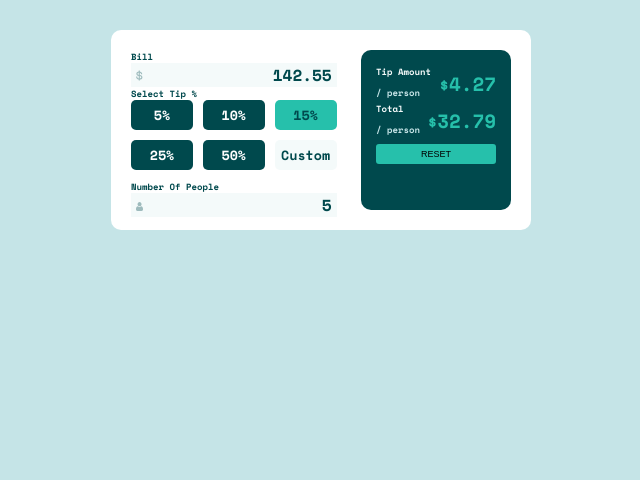
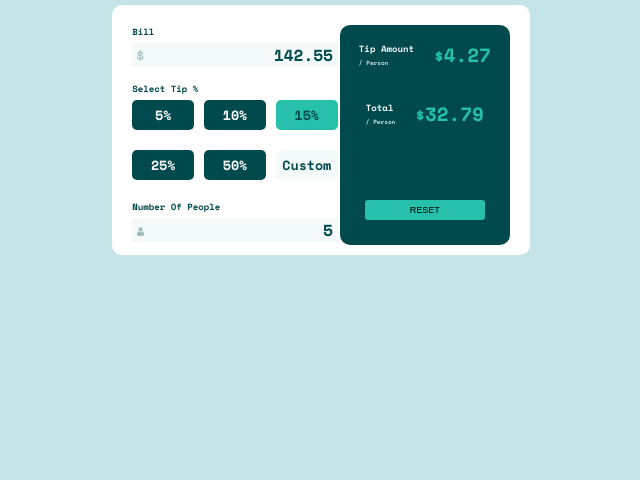
Before and after one commit to Oyetadetaiwo44/tip-calculator-project, a plain HTML site: page index.html in a window 1280 px wide. Shown: the part 320-800 px from the top of the page, without its empty margins (319-959 px from the left). Drawn offline with nearby package versions, Linux system fonts and the light colour scheme.

Commit message:
modified

```diff
--- a/index.html
+++ b/index.html
@@ -45,15 +45,15 @@
     <div class="right-box">
       <div class="amount">
         <div>
-          <h3 class="tips">tip amount</h3>
-          <span class="person">/ person</span>
+          <h3 class="tips">tip amount <span class="person"> <br>/ person</span></h3>
+
         </div>
         <div class="fig-color"><span class="dollar-size">$</span>4.27</div>
       </div>
       <div class="total-person">
         <div>
-          <h3 class="total">total</h3>
-          <span class="person">/ person</span>
+          <h3 class="total">total <span class="person"> <br>/ person</span></h3>
+
         </div>
         <div class="fig-color"><span class="dollar-size">$</span>32.79</div>
       </div>
--- a/style.css
+++ b/style.css
@@ -42,8 +42,8 @@ font-family: 'Space Mono', monospace;
     display: flex;
     justify-content: space-between;
     padding: 20px;
-    width: 420px;
-    height: 200px;
+    max-width: 450px;
+    height: 250px;
     border-radius: 10px;
     gap: 2px;
 }
@@ -52,6 +52,7 @@ h3{
     color: hsl(183, 100%, 15%);
     font-weight: 200;
     font-size: 9px;
+    margin-bottom: 5px;
 }
 
 .bg-bill{
@@ -60,6 +61,7 @@ h3{
   justify-content: space-between;
   align-items: center;
   padding: 0 5px;
+  margin-bottom: 15px;
 }
 
 
@@ -82,6 +84,7 @@ font-weight: bold;
   border: none;
   /* font-weight: bold; */
   font-family: 'Space Mono', monospace;
+  margin-bottom: 10px;
 }
 
 .btn-group-1, .btn-group-2{
@@ -114,8 +117,12 @@ width: 7px;
 .right-box{
 background-color: hsl(183, 100%, 15%);
 border-radius: 10px;
-width: 150px;
+width: 170px;
 padding: 15px;
+height: 220px;
+display: flex;
+flex-direction: column;
+align-items: center;
 }
 
 .tips, .total{
@@ -133,6 +140,7 @@ font-size: 9px;
   display: flex;
   justify-content: space-between;
   align-items: center;
+
 }
 
 .fig-color{
@@ -148,6 +156,7 @@ font-size: 9px;
   padding: 5px 45px;
   text-transform: uppercase;
   font-size: 9px;
+  margin-top: 4.5rem;
 }
 
 .dollar-size{
@@ -156,5 +165,24 @@ font-size: 9px;
 
 .person{
   color: hsl(185, 41%, 84%);
-  font-size: 9px;
+  font-size: 6px;
 }
+
+.tips, .total{
+  margin-bottom: 0;
+}
+
+.total-person{
+  margin-top: 30px;
+}
+
+.amount, .total-person{
+  gap: 20px;
+}
+
+/* Media Query */
+@media screen and (max-width:500px){
+  .container{
+    flex-direction: column;
+  }
+}
```
